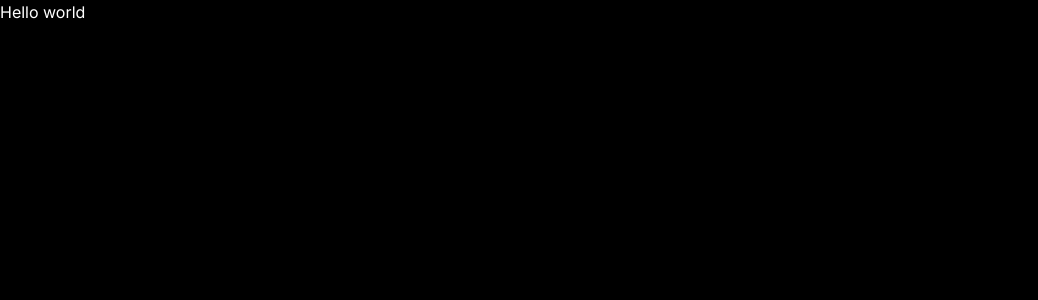
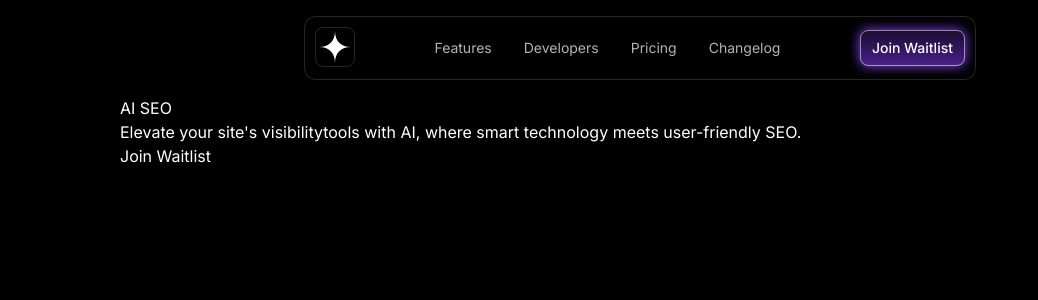
Before and after one commit to AlessandroMmmmmmm/ai-frontend, a Next.js app: page / in a window 1280 px wide. Shown: the top 300 px of the page, without its empty margins (0-1038 px from the left). Built offline with nearby package versions, Linux system fonts and the light colour scheme.

Commit message:
removed .next files from caching+header styling

```diff
--- a/src/app/page.tsx
+++ b/src/app/page.tsx
@@ -1,3 +1,11 @@
+import {Header} from "@/sections/Header";
+import {Hero} from "@/sections/Hero";
+
 export default function Home() {
-  return <div>Hello world</div>;
+  return (
+  <>
+    <Header />
+    <Hero />
+  </>
+  )
 }
--- /dev/null
+++ b/src/components/button.tsx
@@ -0,0 +1,12 @@
+const Button = (props: React.PropsWithChildren) => {
+    return(
+    <button className="relative py-2 px-3 rounded-lg font-medium text-sm bg-gradient-to-b from-[#190d2e] to-[#4a208a] shadow-[0px_0px_12px_#8c45ff]">
+        <div className="absolute inset-0">
+          <div className="border rounded-lg border-white/20 absolute inset-0 [mask-image:linear-gradient(to-bottom, black, transparent)]"></div>
+          <div className="border rounded-lg absolute inset-0 border-white/40 [mask-image:linear-gradient(to-top, black, transparent)]"></div>
+          <div className="absolute inset-0 shadow[0_0_10px_rgb(140,69,255,.7)_inset] rounded-lg"></div>
+        </div>
+        <span>{props.children}</span>
+    </button>)
+
+}
--- a/src/sections/Header.tsx
+++ b/src/sections/Header.tsx
@@ -1,3 +1,45 @@
+import LogoIcon from '@/assets/logo.svg';
+import MenuIcon from '@/assets/icon-menu.svg';
+
 export const Header = () => {
-  return <header>Header </header>;
+  return (
+  <header className="py-4 border-b border-white/15 md:border-none">
+  <div className="container">
+    <div className ="flex justify-between items-center md:border border-white/15 md:p-2.5 rounded-xl max-w-2xl mx-auto">
+      <div>
+        <div className="border h-10 w-10 rounded-lg inline-flex justify-center items-center border-white/15 ">
+        <LogoIcon className="h-8 w-8"/>
+        </div>
+      </div>
+      <div className="hidden md:block">
+        <nav className="flex gap-8 text-sm">
+          <a href="" className="text-white/70 hover:text-white transition">
+            Features
+          </a>
+          <a href="" className="text-white/70 hover:text-white transition">
+            Developers
+          </a>
+          <a href="" className="text-white/70 hover:text-white transition">
+            Pricing
+          </a>
+          <a href="" className="text-white/70 hover:text-white transition">
+            Changelog
+          </a>
+        </nav>
+      </div>
+      <div className="flex gap-4 items-center">
+        <button className="relative py-2 px-3 rounded-lg font-medium text-sm bg-gradient-to-b from-[#190d2e] to-[#4a208a] shadow-[0px_0px_12px_#8c45ff]">
+          <div className="absolute inset-0">
+            <div className="border rounded-lg border-white/20 absolute inset-0 [mask-image:linear-gradient(to-bottom, black, transparent)]"></div>
+            <div className="border rounded-lg absolute inset-0 border-white/40 [mask-image:linear-gradient(to-top, black, transparent)]"></div>
+            <div className="absolute inset-0 shadow[0_0_10px_rgb(140,69,255,.7)_inset] rounded-lg"></div>
+          </div>
+          <span>Join Waitlist</span>
+        </button>
+        <MenuIcon className="md:hidden"/>
+      </div>
+    </div>
+  </div>
+  </header>
+  );
 };
--- a/src/sections/Hero.tsx
+++ b/src/sections/Hero.tsx
@@ -1,3 +1,15 @@
 export const Hero = () => {
-  return <section>Hero</section>;
+  return(
+  <section>
+    <div className="container">
+      <h1>AI SEO</h1>
+      <p>
+        Elevate your site&apos;s visibilitytools with AI, where smart
+        technology meets user-friendly SEO.
+      </p>
+      <button>Join Waitlist</button>
+    </div>
+  </section>
+
+  );
 };
```
Also changed, not shown: 1 other file (tests, documents, lock files or other folders).
